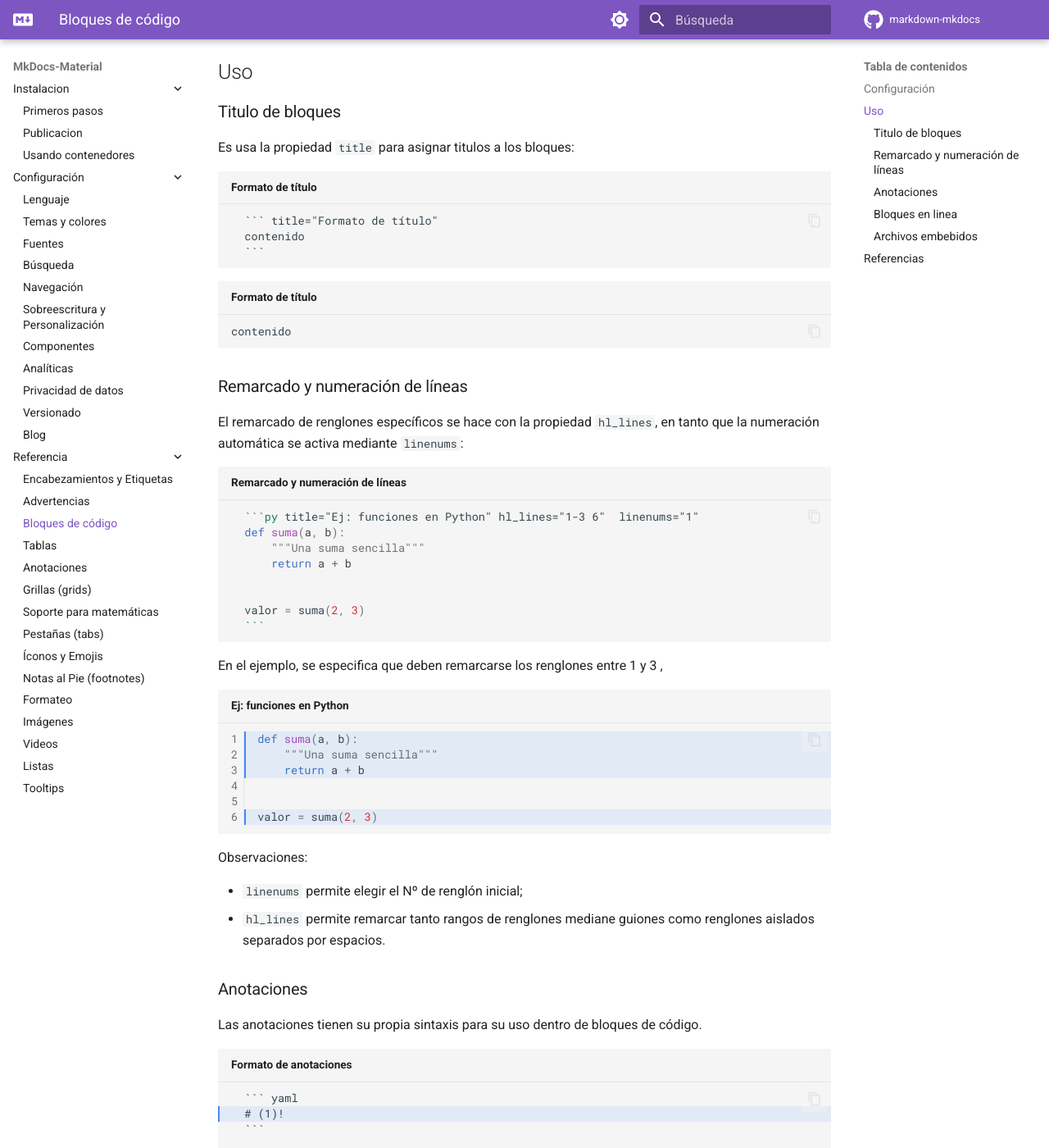
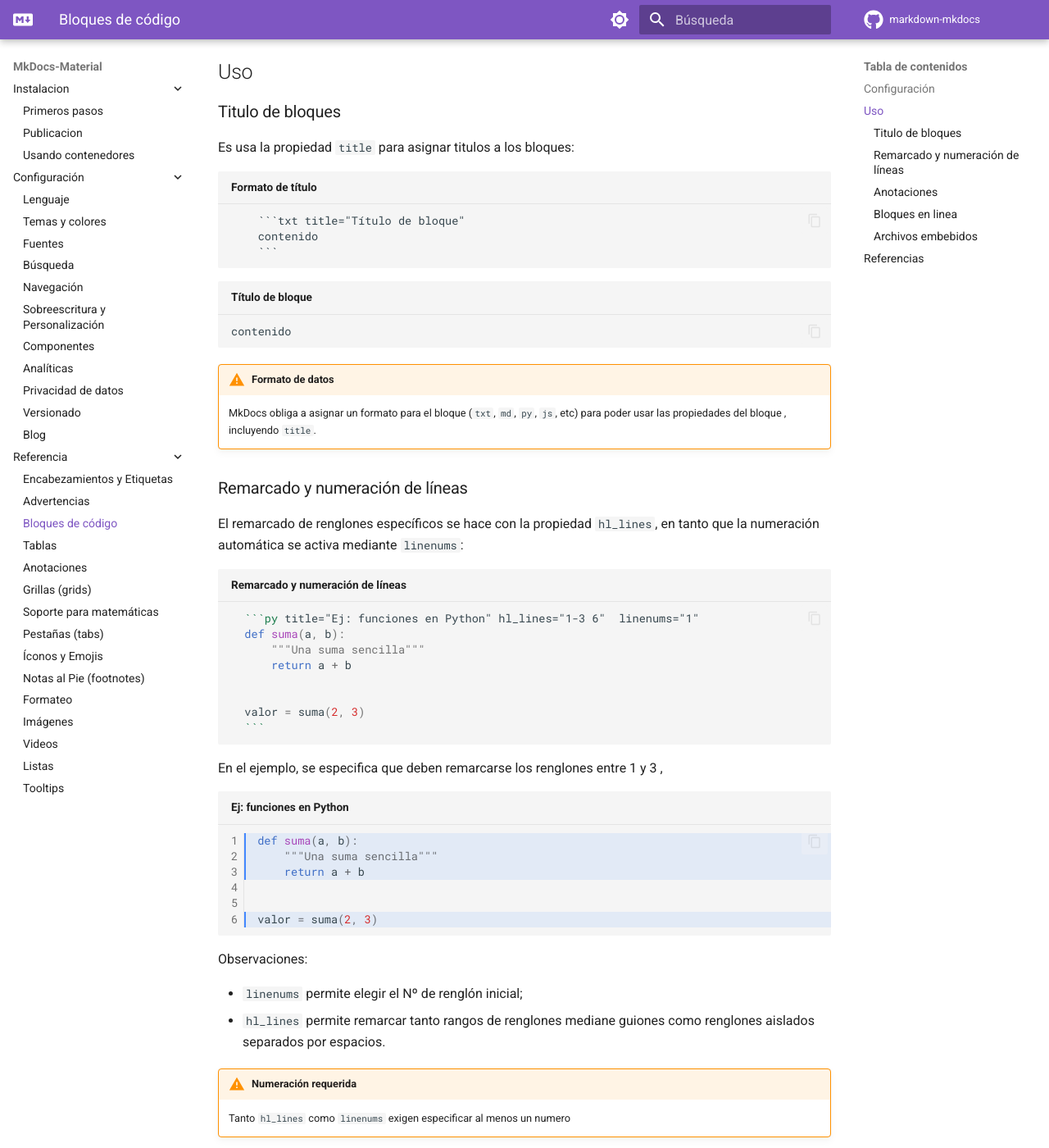
Before and after one commit to alejrot/markdown-mkdocs, an MkDocs documentation site: the page built from docs/mkdocs-material/referencia/bloques_codigo.md, in a window 1280 px wide and 1400 px high, scrolled down 752 px. Shown: the whole window at 82% size. Built offline with MkDocs 1.6.1 and Material for MkDocs 9.7.7, drawn with Linux system fonts in a browser that asks for light colours; plug-ins that fetch from the network failed and are left out; comment, search, counter and statistics services are not loaded.

Commit message:
MkDocs: bloques de código parcheado

````diff
--- a/docs/mkdocs-material/referencia/bloques_codigo.md
+++ b/docs/mkdocs-material/referencia/bloques_codigo.md
@@ -50,15 +50,25 @@ markdown_extensions:
 
 Es usa la propiedad `title`  para asignar titulos a los bloques:
 
-```md title="Formato de título"
-  ``` title="Formato de título"
-  contenido
-  ```
+```txt title="Formato de título"
+    ```txt title="Título de bloque"
+    contenido
+    ```
 ```
 
-``` title="Formato de título"
+
+
+```txt title="Título de bloque"
 contenido
 ```
+
+
+!!! warning "Formato de datos"
+
+    MkDocs obliga a asignar un formato para el bloque (`txt`, `md`, `py`, `js`, etc) para poder usar las propiedades del bloque , incluyendo `title`.
+
+
+
 
 ### Remarcado y numeración de líneas
 
@@ -88,6 +98,11 @@ Observaciones:
 
 - `linenums` permite elegir el Nº de renglón inicial;
 - `hl_lines` permite remarcar tanto rangos de renglones mediane guiones como renglones aislados separados por espacios.
+
+
+!!! warning "Numeración requerida"
+
+    Tanto `hl_lines` como `linenums` exigen especificar al menos un numero
 
 
 ### Anotaciones
````
